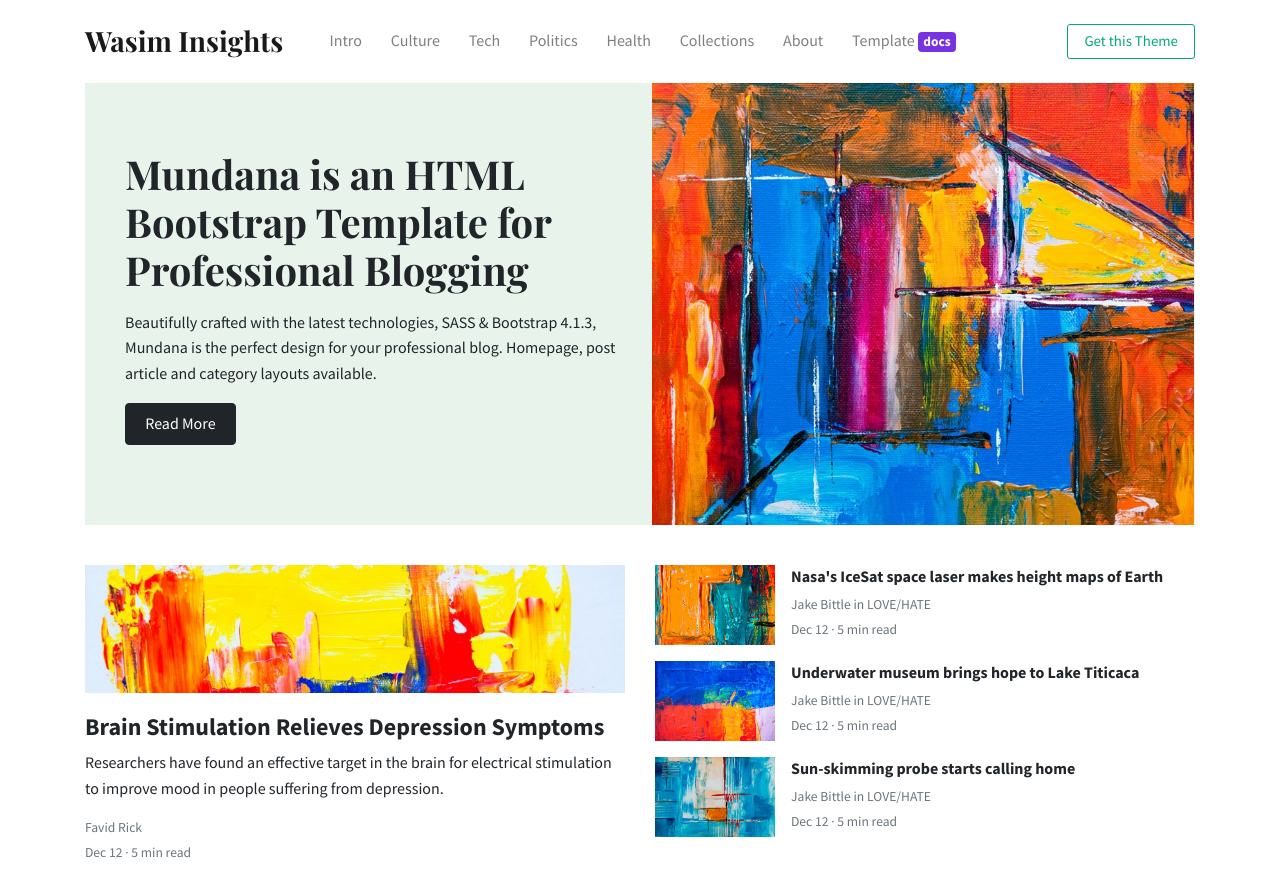
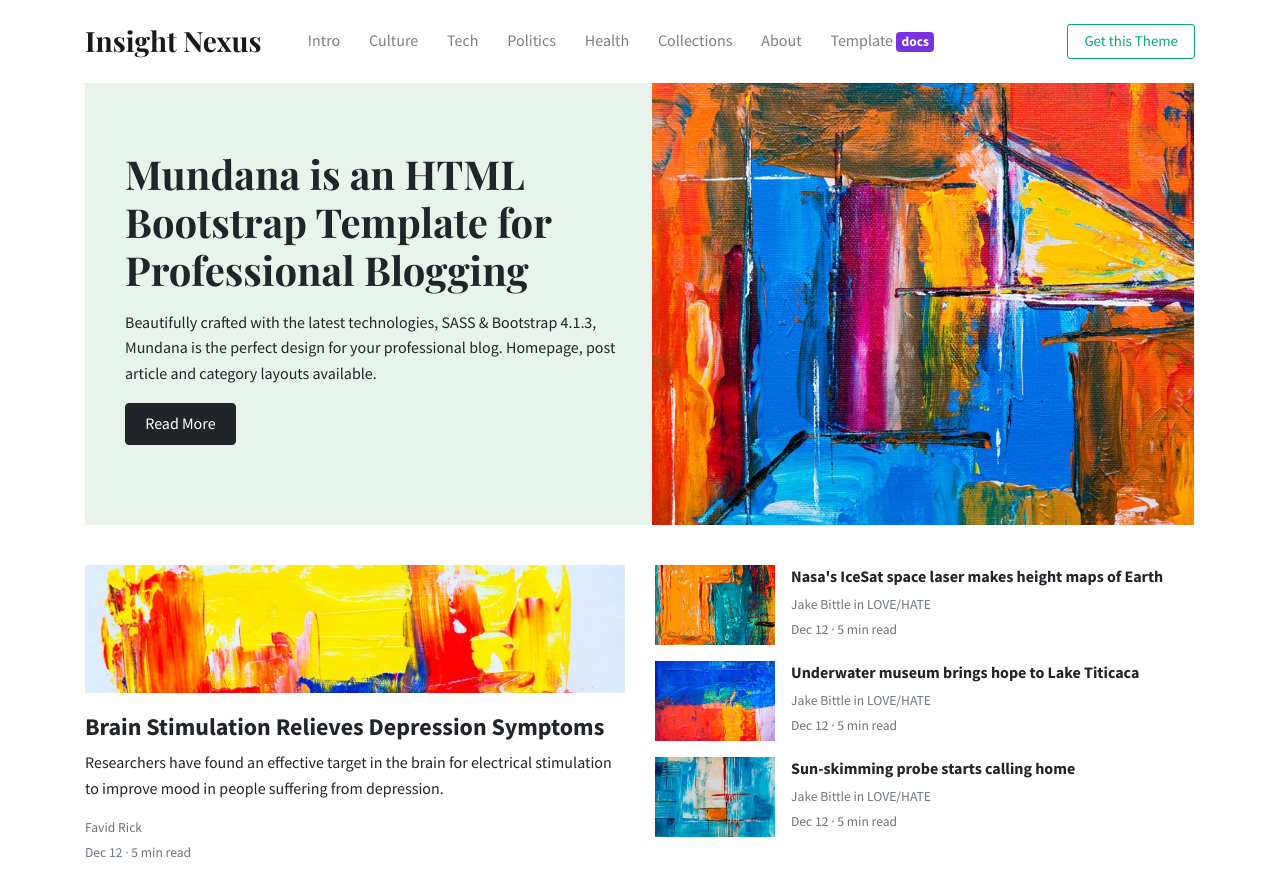
Before and after one commit to wasim1201/WasimAkhtar, a website: page index.html in a window 1280 px wide. Shown: the top 892 px of the page. Drawn offline with nearby package versions, Linux system fonts and the light colour scheme.

Commit message:
Name chnaged

```diff
--- a/index.html
+++ b/index.html
@@ -5,7 +5,7 @@
 <link rel="apple-touch-icon" sizes="76x76" href="./assets/img/favicon.ico">
 <link rel="icon" type="image/png" href="./assets/img/favicon.ico">
 <meta http-equiv="X-UA-Compatible" content="IE=edge,chrome=1"/>
-<title>Wasim Insights</title>
+<title>Insights Nexus</title>
 <meta content='width=device-width, initial-scale=1.0, maximum-scale=1.0, user-scalable=0, shrink-to-fit=no' name='viewport'/>
 <!-- Google Font -->
 <link href="https://fonts.googleapis.com/css?family=Playfair+Display:400,700|Source+Sans+Pro:400,600,700" rel="stylesheet">
@@ -20,7 +20,7 @@ NAVBAR
 --------------------------------------->
 <nav class="topnav navbar navbar-expand-lg navbar-light bg-white fixed-top">
 <div class="container">
-	<a class="navbar-brand" href="./index.html"><strong>Wasim Insights</strong></a>
+	<a class="navbar-brand" href="./index.html"><strong>Insight Nexus</strong></a>
 	<button class="navbar-toggler collapsed" type="button" data-toggle="collapse" data-target="#navbarColor02" aria-controls="navbarColor02" aria-expanded="false" aria-label="Toggle navigation">
 	<span class="navbar-toggler-icon"></span>
 	</button>
@@ -99,6 +99,7 @@ MAIN
 					</h2>
 					<p class="card-text">
 						 Researchers have found an effective target in the brain for electrical stimulation to improve mood in people suffering from depression.
+
 					</p>
 					<div>
 						<small class="d-block"><a class="text-muted" href="./author.html">Favid Rick</a></small>
```
